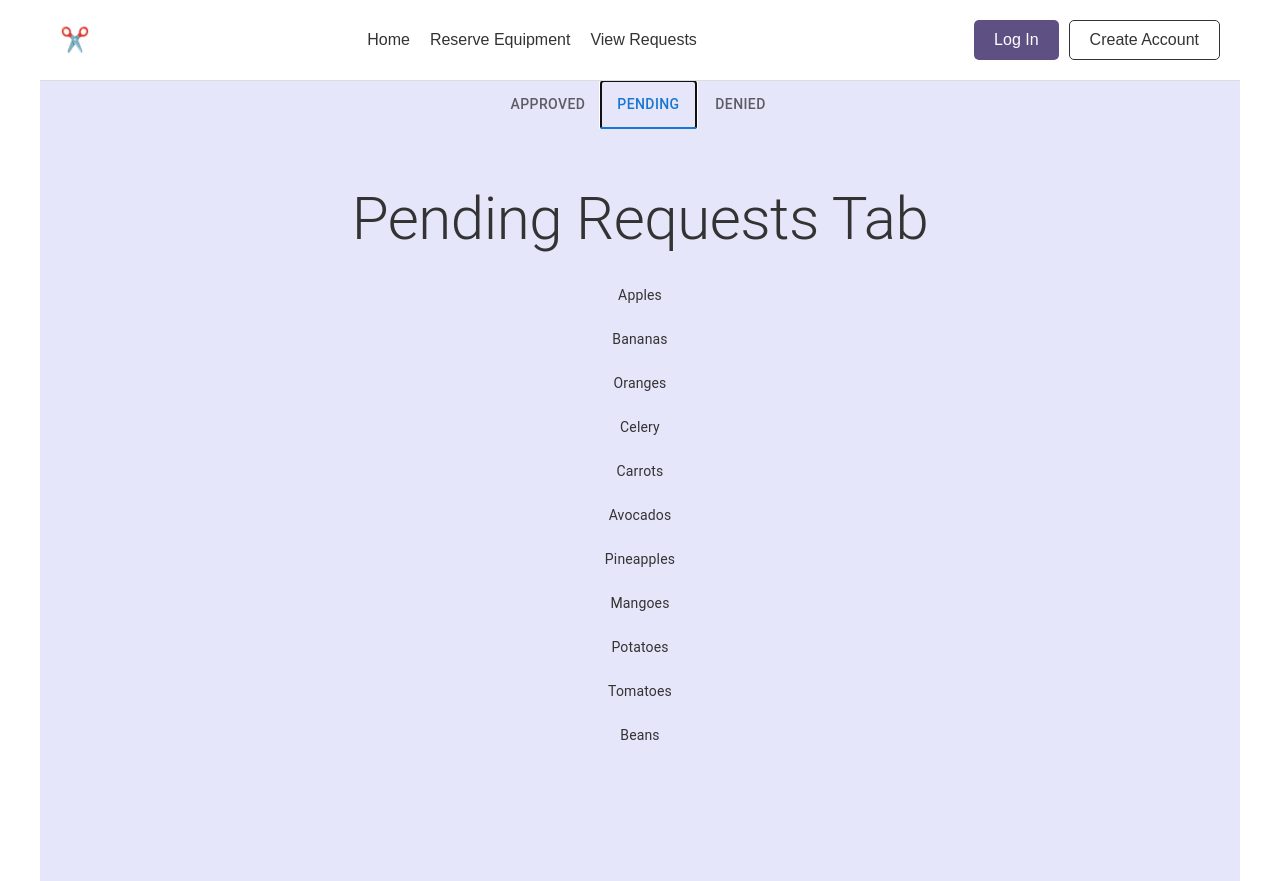
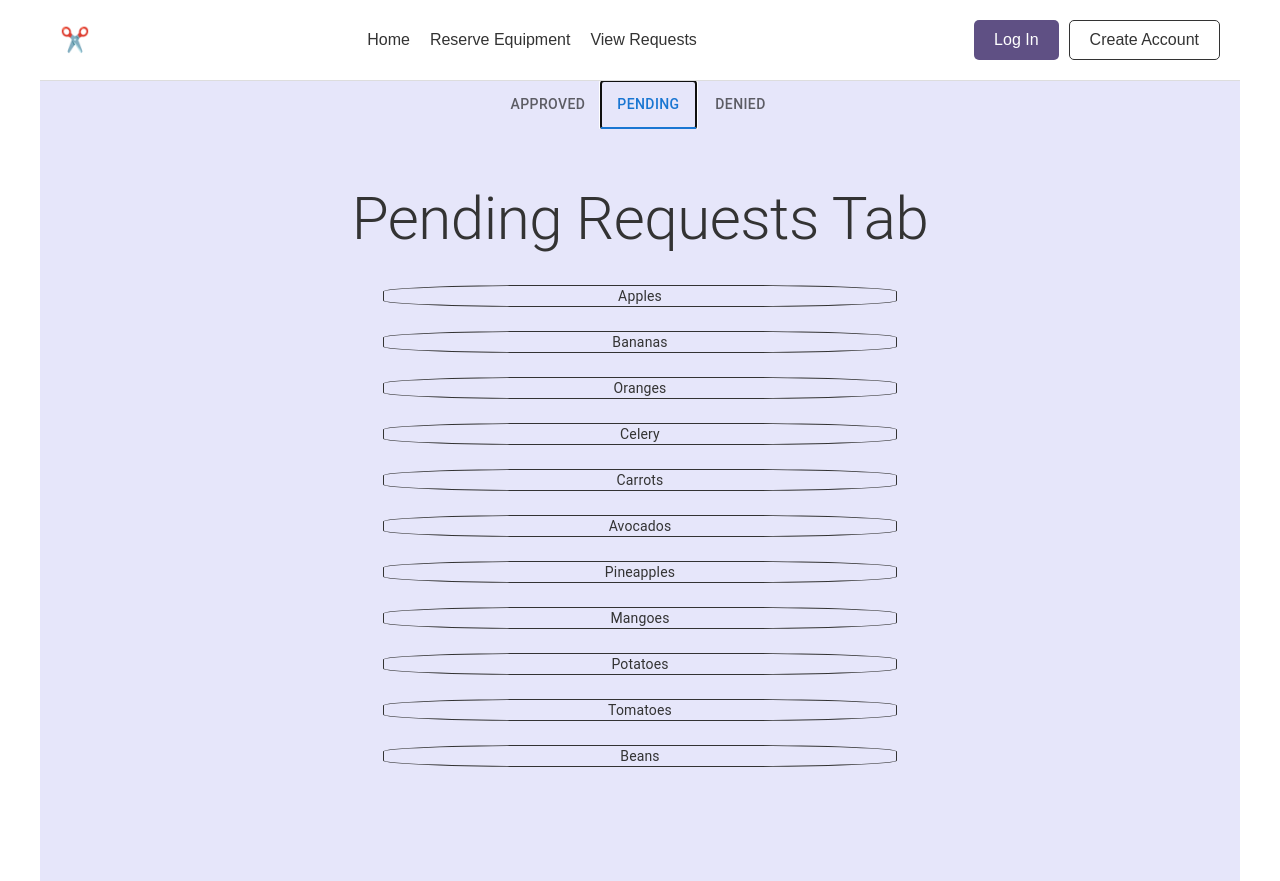
Before and after one commit to prempreetbrar/Makerspace-Management-Portal, a React (Vite) app in the folder frontend/: page /requests in a window 1280 px wide. Both pictures are taken after a click on the tab "PENDING". Built offline with nearby package versions, Linux system fonts and the light colour scheme.

Commit message:
[minor] added onto request page

```diff
--- a/frontend/package.json
+++ b/frontend/package.json
@@ -17,7 +17,9 @@
     "@mui/base": "^5.0.0-beta.61",
     "@mui/lab": "^6.0.0-beta.14",
     "@mui/material": "^6.1.6",
+    "@mui/x-date-pickers": "^7.22.2",
     "axios": "^1.7.7",
+    "dayjs": "^1.11.13",
     "react": "^18.3.1",
     "react-dom": "^18.3.1",
     "react-router-dom": "^6.28.0"
--- a/frontend/src/pages/Requests.tsx
+++ b/frontend/src/pages/Requests.tsx
@@ -7,16 +7,43 @@ import MainContainer from '../Components/MainContainer.tsx';
 import Tab from '@mui/material/Tab';
 import Tabs from '@mui/material/Tabs';
 import { Stack, Typography } from '@mui/material';
+import { styled } from '@mui/material/styles'
 import Box from '@mui/material/Box';
 import TabPanel from '@mui/lab/TabPanel';
 import TabContext from '@mui/lab/TabContext';
 import TabList from '@mui/lab/TabList';
+// like, really need to simplify these...
 
+const ResponsiveBox = styled(Box)(({ theme }) => ({
+    padding: theme.spacing(2),
+    backgroundColor: theme.palette.primary.main,
+    width: '100%', // default width
+    [theme.breakpoints.up('sm')]: {
+        width: '50%',
+    },
+    [theme.breakpoints.up('md')]: {
+        width: '33%',
+    },
+    [theme.breakpoints.up('lg')]: {
+        width: '25%',
+    },
+    [theme.breakpoints.up('xl')]: {
+        width: '20%',
+    },
+}));
 
 const Requests = () => {
 
+    {/* TO DO:
+        * Fetch requests from the server
+        * Prerequisite: Need some sort of state to be implemented
+        * Possible workaround: Hardcode in the requests for a random user
+    << BIGGEST CHALLENGES  >>
+        * Admin vs Normal User view
+        * Getting a state
+    */}
 
-    const [value, setValue] = React.useState('Approved');
+    const [value, setValue] = React.useState('Approved'); // this is the default state I assume
     const handleChange = (_event: React.SyntheticEvent, newValue: string) => {
         setValue(newValue);
     };
@@ -51,18 +78,30 @@ const Requests = () => {
                             </Box>
                         </TabPanel>
                         <TabPanel value="Pending">
-                            <Box sx={{ width: '100%' }}>
+                            <Box sx={{
+                                display: 'flex',
+                                flexDirection: 'column',
+                                width: '100%'
+                            }}>
                                 <Typography variant='h2' sx={{ padding: '30px' }}>
                                     Pending Requests Tab
                                 </Typography>
+                                <Box sx={{
+                                    alignSelf: 'center',
+                                    alignContent: 'center',
+                                }}>
                                     <Stack spacing={3}>
                                         {
                                             randomList.map(
                                                 (item, index) =>
+                                                    <Box sx={{ width: '40vw', border: '1px solid', borderRadius: '30%' }}>
                                                         <Typography key={index} variant='body2'> {item} </Typography>
+                                                    </Box>
                                             )
                                         }
+
                                     </Stack>
+                                </Box>
                             </Box>
                         </TabPanel>
                         <TabPanel value="Denied">
```
Also changed, not shown: 2 other files (tests, documents, lock files or other folders). Lines whose indentation alone changed are shown as unchanged.
